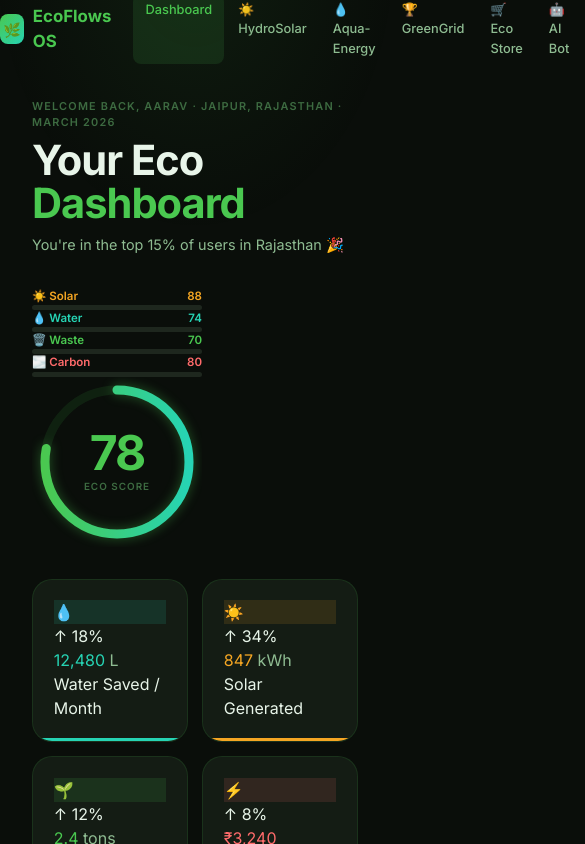
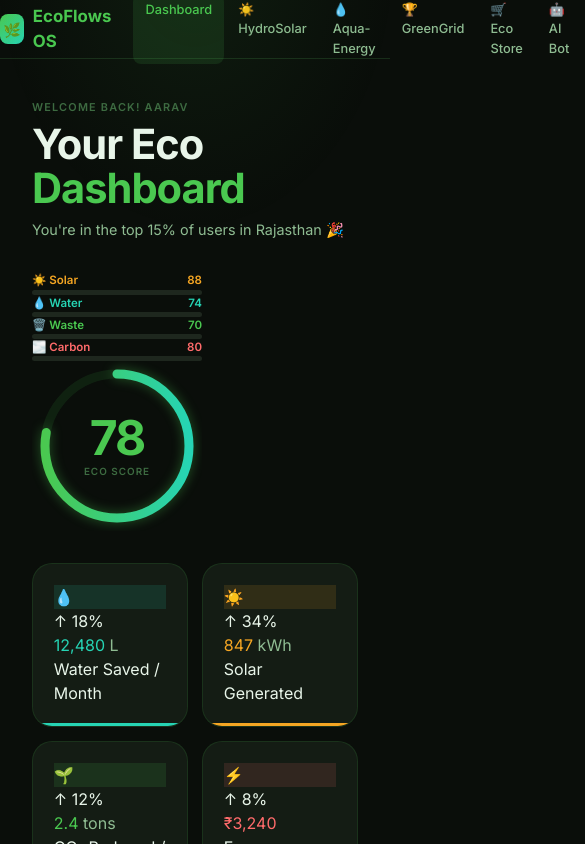
Before and after one commit to Avalanche2825/Eco-Flows-OS, a Next.js app: page / in a window 390 px wide. Shown: the top 844 px of the page, 585 px wide, since content can reach past the window. Built offline with nearby package versions, Linux system fonts and the light colour scheme.

Commit message:
Fix mobile design, EcoGuardian game bounds, and translation hook map

```diff
--- a/src/app/ecoguardian/page.tsx
+++ b/src/app/ecoguardian/page.tsx
@@ -1,8 +1,10 @@
 "use client";
 
 import React, { useEffect, useRef } from "react";
+import { useLanguage } from "@/components/language-provider";
 
 export default function EcoGuardianPage() {
+  const { t } = useLanguage();
   const containerRef = useRef<HTMLDivElement>(null);
 
   useEffect(() => {
@@ -209,11 +211,22 @@ export default function EcoGuardianPage() {
       }
     };
 
-    const onCanvasClick = (e: MouseEvent) => {
+    const onCanvasClick = (e: MouseEvent | PointerEvent | TouchEvent) => {
       if(!G.running || G.paused) return;
+      e.preventDefault(); // Prevent double-firing on mobile
       const rect = canvas.getBoundingClientRect();
       const sx = canvas.width / rect.width, sy = canvas.height / rect.height;
-      const x = (e.clientX - rect.left) * sx, y = (e.clientY - rect.top) * sy;
+
+      let clientX, clientY;
+      if ('touches' in e && (e as TouchEvent).touches.length > 0) {
+        clientX = (e as TouchEvent).touches[0].clientX;
+        clientY = (e as TouchEvent).touches[0].clientY;
+      } else {
+        clientX = (e as MouseEvent | PointerEvent).clientX;
+        clientY = (e as MouseEvent | PointerEvent).clientY;
+      }
+
+      const x = (clientX - rect.left) * sx, y = (clientY - rect.top) * sy;
       if(x < 55) return;
       const w = WEAPONS[G.sel];
       if(G.coins < w.cost) { showToast('Need ' + w.cost + ' coins for ' + w.nm + '!'); return; }
@@ -226,6 +239,7 @@ export default function EcoGuardianPage() {
       if(stTw) stTw.textContent = towers.length.toString();
     };
     canvas.addEventListener('click', onCanvasClick);
+    canvas.addEventListener('touchstart', onCanvasClick, {passive: false});
 
     function burst(x: number, y: number, col: string, n: number, spd: number){
       for(let i=0; i<n; i++){
@@ -538,6 +552,7 @@ export default function EcoGuardianPage() {
     return () => {
       window.removeEventListener('resize', onResize);
       canvas.removeEventListener('click', onCanvasClick);
+      canvas.removeEventListener('touchstart', onCanvasClick);
       window.removeEventListener('beforeunload', onUnload);
       stopSessionTimer();
       if(raf) cancelAnimationFrame(raf);
@@ -597,7 +612,7 @@ export default function EcoGuardianPage() {
         <div id="main">
           {/* WEAPONS LEFT */}
           <div id="lp">
-            <div className="plbl">Eco Weapons</div>
+            <div className="plbl">{t("ecoWeapons", "Eco Weapons")}</div>
             <div className="wc sel" id="wb0" onClick={() => (window as any).sel(0)}>
               <div className="wc-dot" style={{background:"var(--a)"}}></div>
               <div className="wc-ico">☀️</div>
--- a/src/app/globals.css
+++ b/src/app/globals.css
@@ -476,3 +476,29 @@
 .how-item b{color:var(--g);display:block;margin-bottom:2px;font-size:11px}
 @media(max-width:850px){#main{grid-template-columns:108px 1fr}#rp{display:none}}
 @media(max-width:560px){#main{grid-template-columns:1fr}#lp{display:none}}
+
+/* --- Mobile Menu Styles --- */
+.mobile-toggle-btn {
+  background: none; border: none; font-size: 1.4rem; color: var(--green); cursor: pointer; display: none; line-height: 1; padding: 4px;
+}
+@media(max-width: 1280px) {
+  .mobile-toggle-btn { display: flex; align-items: center; justify-content: center; width: 32px; height: 32px; margin-left: 8px;}
+}
+.mobile-menu {
+  display: flex; flex-direction: column; background: var(--bg2); border-bottom: 1px solid var(--border); overflow: hidden; max-height: 0; transition: max-height 0.3s ease-out;
+}
+.mobile-menu.open {
+  max-height: 400px;
+}
+.mobile-nl {
+  padding: 14px 24px; color: var(--text2); text-decoration: none; font-size: 0.9rem; font-weight: 600; border-bottom: 1px solid rgba(74,200,80,0.06); transition: all 0.2s;
+}
+.mobile-nl:last-child {
+  border-bottom: none;
+}
+.mobile-nl:hover {
+  background: rgba(74,200,80,0.04); color: var(--text); padding-left: 28px;
+}
+.mobile-nl.active {
+  color: var(--green); background: rgba(74,200,80,0.08); border-left: 3px solid var(--green); padding-left: 25px;
+}
--- a/src/app/page.tsx
+++ b/src/app/page.tsx
@@ -84,9 +84,12 @@ const PIE_DATA = [
   { name: "Battery", value: 10, color: "#26d4b4" },
 ];
 
+import { useLanguage } from "@/components/language-provider";
+
 export default function DashboardPage() {
   const [chartMode, setChartMode] = useState<"water" | "energy" | "solar">("water");
   const [userName, setUserName] = useState("Aarav S.");
+  const { t } = useLanguage();
 
   useEffect(() => {
     const user = localStorage.getItem("eco-user");
@@ -98,9 +101,9 @@ export default function DashboardPage() {
       {/* HERO */}
       <div className="hero animate-fade-up">
         <div className="hero-left">
-          <div className="hero-tag">Welcome back, {userName.split(' ')[0]} · Jaipur, Rajasthan · March 2026</div>
+          <div className="hero-tag">{t("welcome")} {userName.split(' ')[0]}</div>
           <div className="hero-title">
-            Your Eco<br /><span>Dashboard</span>
+            Your Eco<br /><span>{t("dashboard")}</span>
           </div>
           <div className="hero-sub">You're in the top 15% of users in Rajasthan 🎉</div>
         </div>
--- a/src/components/header.tsx
+++ b/src/components/header.tsx
@@ -7,8 +7,9 @@ import { useLanguage } from "@/components/language-provider";
 
 export function Header() {
   const pathname = usePathname();
-  const { language, setLanguage, languages } = useLanguage();
+  const { language, setLanguage, languages, t } = useLanguage();
   const [userName, setUserName] = useState("Aarav S.");
+  const [menuOpen, setMenuOpen] = useState(false);
 
   useEffect(() => {
     const user = localStorage.getItem("eco-user");
@@ -16,20 +17,21 @@ export function Header() {
   }, []);
 
   const links = [
-    { name: "Dashboard", href: "/" },
-    { name: "☀️ HydroSolar", href: "/hydrosolar" },
-    { name: "💧 Aqua-Energy", href: "/aqua-energy" },
-    { name: "🏆 GreenGrid", href: "/greengrid" },
-    { name: "🛒 Eco Store", href: "/store" },
-    { name: "🤖 AI Bot", href: "/ecobot" },
-    { name: "🛡️ EcoGuardian", href: "/ecoguardian" },
+    { name: t("dashboard"), href: "/" },
+    { name: "☀️ " + t("hydroSolar"), href: "/hydrosolar" },
+    { name: "💧 " + t("aquaEnergy"), href: "/aqua-energy" },
+    { name: "🏆 " + t("greenGrid"), href: "/greengrid" },
+    { name: "🛒 " + t("ecoStore"), href: "/store" },
+    { name: "🤖 " + t("aiBot"), href: "/ecobot" },
+    { name: "🛡️ " + t("ecoGuardian"), href: "/ecoguardian" },
   ];
 
   return (
+    <>
       <nav>
         <div className="nav-in">
           <Link href="/" className="logo">
-          <div className="logo-box">🌿</div>EcoFlows OS
+            <div className="logo-box">🌿</div>{t("appName")}
           </Link>
 
           <div className="nav-links hidden xl:flex">
@@ -57,15 +59,39 @@ export function Header() {
                 </option>
               ))}
             </select>
-          <div className="eco-pill">
+            <div className={`eco-pill ${menuOpen ? 'hidden md:flex' : ''}`}>
               <div className="live-dot" />
               2,840 pts
             </div>
-          <Link href="/login" className="btn-sm" style={{ textDecoration: 'none', display: 'flex', alignItems: 'center' }}>
+            <Link href="/login" className={`btn-sm ${menuOpen ? 'hidden md:flex' : ''}`} style={{ textDecoration: 'none', display: 'flex', alignItems: 'center' }}>
               {userName}
             </Link>
+
+            {/* Mobile Hamburger Button */}
+            <button
+              className="xl:hidden mobile-toggle-btn"
+              onClick={() => setMenuOpen(!menuOpen)}
+              aria-label="Toggle menu"
+            >
+              {menuOpen ? '✕' : '☰'}
+            </button>
           </div>
         </div>
       </nav>
+
+      {/* Mobile Menu Dropdown */}
+      <div className={`mobile-menu ${menuOpen ? 'open' : ''} xl:hidden`}>
+        {links.map((link) => (
+          <Link
+            key={link.href}
+            href={link.href}
+            className={`mobile-nl ${pathname === link.href ? "active" : ""}`}
+            onClick={() => setMenuOpen(false)}
+          >
+            {link.name}
+          </Link>
+        ))}
+      </div>
+    </>
   );
 }
--- a/src/lib/translations.json
+++ b/src/lib/translations.json
@@ -1,13 +1,45 @@
 {
   "languages": [
-    { "code": "en", "name": "English", "native": "English" },
-    { "code": "hi", "name": "Hindi", "native": "हिंदी" },
-    { "code": "bn", "name": "Bengali", "native": "বাংলা" },
-    { "code": "te", "name": "Telugu", "native": "తెలుగు" },
-    { "code": "mr", "name": "Marathi", "native": "मराठी" },
-    { "code": "ta", "name": "Tamil", "native": "தமிழ்" },
-    { "code": "gu", "name": "Gujarati", "native": "ગુજરાતી" },
-    { "code": "ur", "name": "Urdu", "native": "اردو" }
+    {
+      "code": "en",
+      "name": "English",
+      "native": "English"
+    },
+    {
+      "code": "hi",
+      "name": "Hindi",
+      "native": "हिंदी"
+    },
+    {
+      "code": "bn",
+      "name": "Bengali",
+      "native": "বাংলা"
+    },
+    {
+      "code": "te",
+      "name": "Telugu",
+      "native": "తెలుగు"
+    },
+    {
+      "code": "mr",
+      "name": "Marathi",
+      "native": "मराठी"
+    },
+    {
+      "code": "ta",
+      "name": "Tamil",
+      "native": "தமிழ்"
+    },
+    {
+      "code": "gu",
+      "name": "Gujarati",
+      "native": "ગુજરાતી"
+    },
+    {
+      "code": "ur",
+      "name": "Urdu",
+      "native": "اردو"
+    }
   ],
   "en": {
     "appName": "EcoFlows OS",
@@ -43,7 +75,9 @@
     "money": "Money",
     "population": "Population",
     "happiness": "Happiness",
-    "pollution": "Pollution"
+    "pollution": "Pollution",
+    "aiBot": "AI Bot",
+    "ecoGuardian": "EcoGuardian"
   },
   "hi": {
     "appName": "इकोफ्लोस ओएस",
@@ -79,7 +113,9 @@
     "money": "पैसा",
     "population": "जनसंख्या",
     "happiness": "खुशी",
-    "pollution": "प्रदूषण"
+    "pollution": "प्रदूषण",
+    "aiBot": "एआई बॉट",
+    "ecoGuardian": "इको गार्जियन"
   },
   "bn": {
     "appName": "ইকোফ্লোস ওএস",
@@ -115,7 +151,9 @@
     "money": "টাকা",
     "population": "জনসংখ্যা",
     "happiness": "আনন্দ",
-    "pollution": "দূষণ"
+    "pollution": "দূষণ",
+    "aiBot": "এআই বট",
+    "ecoGuardian": "ইকো গার্ডিয়ান"
   },
   "te": {
     "appName": "ఎకోఫ్లోస్ ఓఎస్",
@@ -151,7 +189,9 @@
     "money": "డబ్బు",
     "population": "జనాభా",
     "happiness": "సంతోషం",
-    "pollution": "కాలుష్యం"
+    "pollution": "కాలుష్యం",
+    "aiBot": "ఏఐ బాట్",
+    "ecoGuardian": "ఎకో గార్డియన్"
   },
   "mr": {
     "appName": "इकोफ्लोज ओएस",
@@ -187,7 +227,9 @@
     "money": "पैसे",
     "population": "लोकसंख्या",
     "happiness": "आनंद",
-    "pollution": "प्रदूषण"
+    "pollution": "प्रदूषण",
+    "aiBot": "एआय बॉट",
+    "ecoGuardian": "इको गार्जियन"
   },
   "ta": {
     "appName": "ஈகோஃப்ளோஸ் ஓஎஸ்",
@@ -223,7 +265,9 @@
     "money": "பணம்",
     "population": "மக்கள்தொகை",
     "happiness": "மகிழ்ச்சி",
-    "pollution": "மாசுபாடு"
+    "pollution": "மாசுபாடு",
+    "aiBot": "ஏஐ பாட்",
+    "ecoGuardian": "ஈகோ கார்டியன்"
   },
   "gu": {
     "appName": "ઇકોફ્લોસ ઓએસ",
@@ -259,7 +303,9 @@
     "money": "પૈસા",
     "population": "વસ્તી",
     "happiness": "આનંદ",
-    "pollution": "પ્રદૂષણ"
+    "pollution": "પ્રદૂષણ",
+    "aiBot": "એઆઈ બોટ",
+    "ecoGuardian": "ઇકો ગાર્ડિયન"
   },
   "ur": {
     "appName": "ایکو فلوز او ایس",
@@ -295,6 +341,8 @@
     "money": "پیسہ",
     "population": "آبادی",
     "happiness": "خوشی",
-    "pollution": "آلودگی"
+    "pollution": "آلودگی",
+    "aiBot": "اے آئی بوٹ",
+    "ecoGuardian": "ایکو گارڈین"
   }
 }
```
Lines whose indentation alone changed are shown as unchanged.
